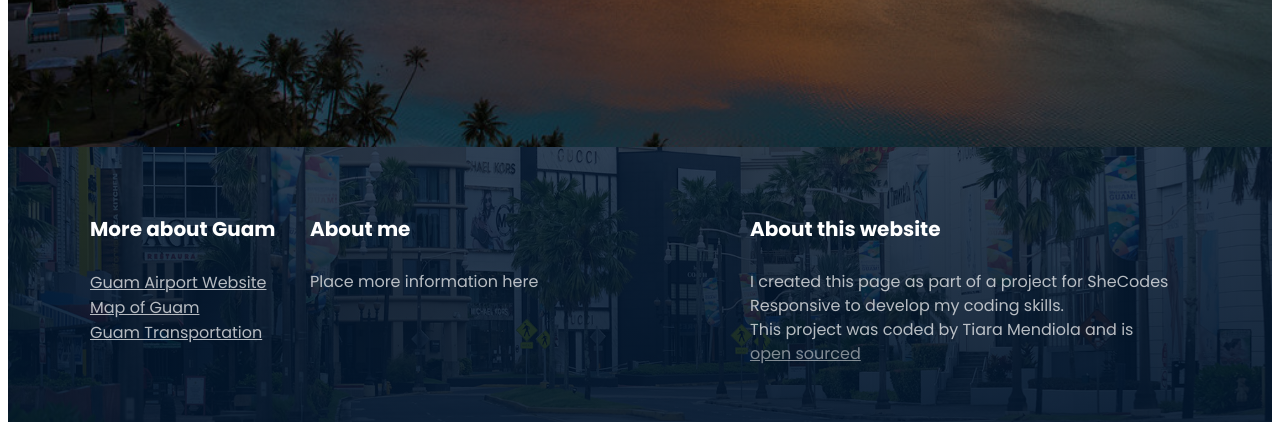
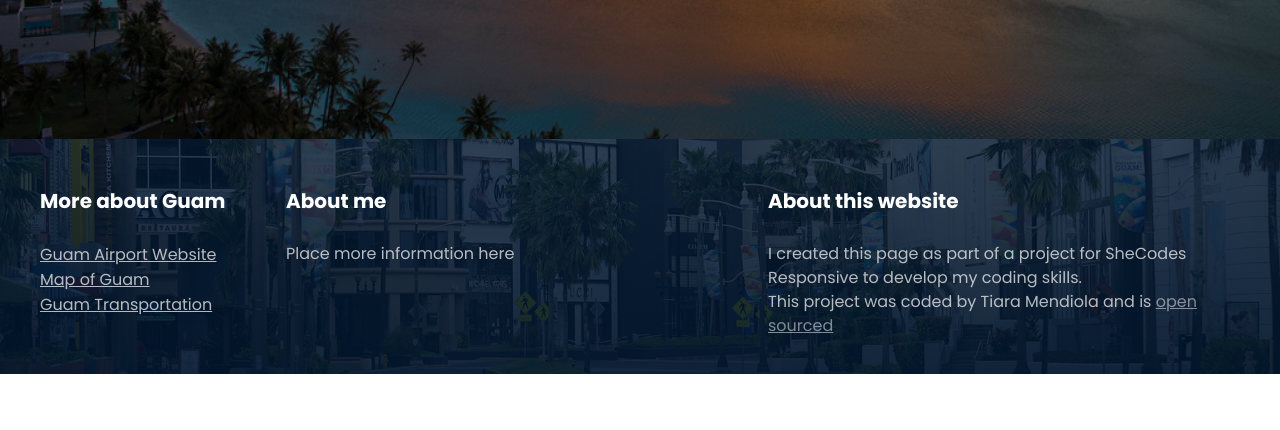
Before and after one commit to Teewawa/travel-guam-project, a plain HTML site: page index.html in a window 1280 px wide. Shown: the part 457-887 px from the top of the page. After the commit the page ends 831 px from the top, so only its background shows below. Drawn offline with Linux system fonts and the light colour scheme.

Commit message:
Corrected grid gap, margin & padding

```diff
--- a/css/style.css
+++ b/css/style.css
@@ -1,20 +1,22 @@
 body {
   font-family: "Poppins", sans-serif;
+  margin: 0;
 }
 
 .container {
-  max-width: 1500px;
+  max-width: 1400px;
+  margin: 0 auto;
+}
+
+section {
+  max-width: 1200px;
   margin: 0 auto;
 }
 
 .grid {
   display: grid;
   grid-template-columns: 1fr 2fr 2fr;
-}
-
-section {
-  max-width: 1100px;
-  margin: 0 auto;
+  column-gap: 10px;
 }
 
 header {
@@ -73,7 +75,7 @@ footer {
   background-repeat: no-repeat;
   background-size: cover;
   background-position: center;
-  padding: 40px 0;
+  padding: 20px;
 }
 
 footer h4 {
@@ -86,7 +88,6 @@ footer p {
   font-weight: 400;
   font-size: 16px;
   opacity: 0.7;
-  margin-right: 20px;
   line-height: 24px;
 }
 
@@ -128,10 +129,6 @@ footer a {
     margin-top: 28px;
   }
 
-  footer {
-    padding: 40px 20px;
-  }
-
   footer h4 {
     font-size: 16px;
     line-height: 20px;
```
